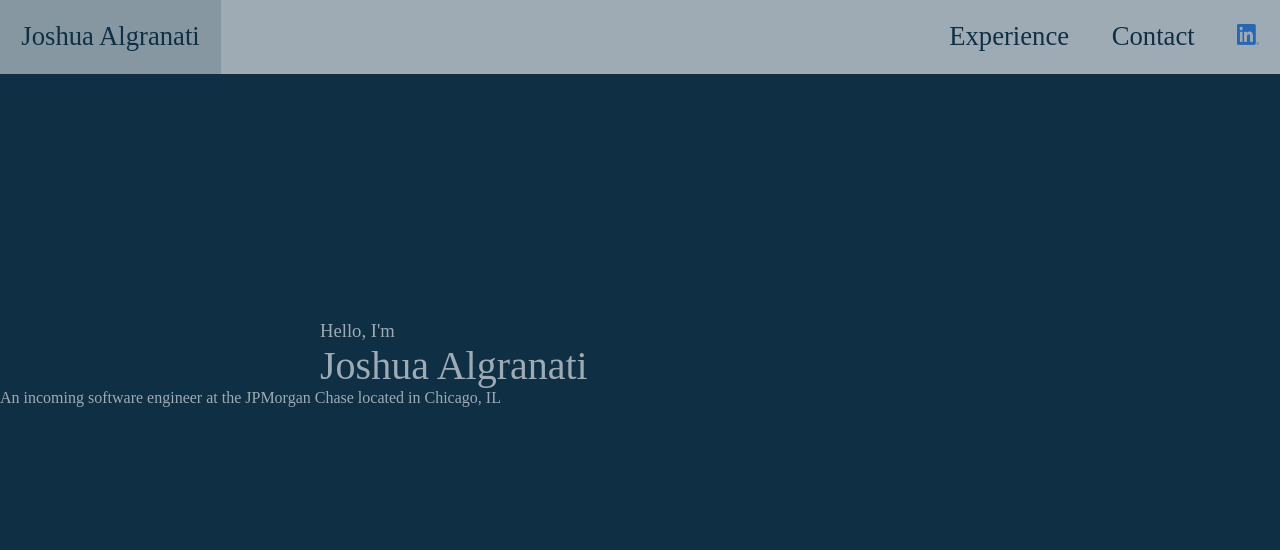
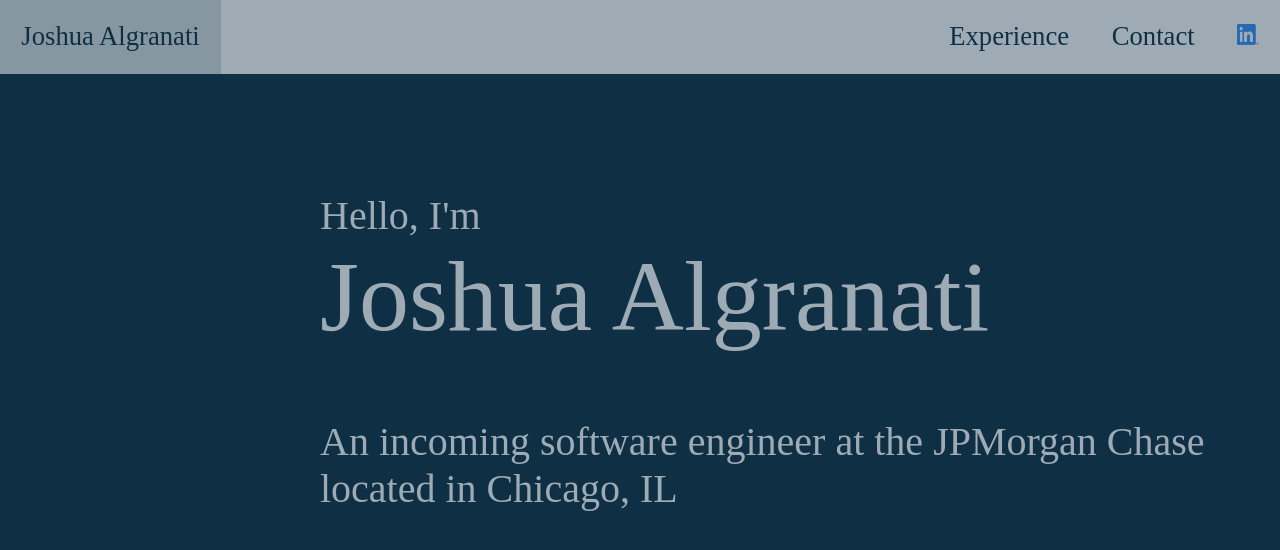
Before and after one commit to joshalgranati/joshalgranati.github.io, a website: page index.html in a window 1280 px wide. Drawn offline with Linux system fonts and the light colour scheme.

Commit message:
change margins

```diff
--- a/css/style.css
+++ b/css/style.css
@@ -16,20 +16,20 @@
 }
 
 div.content-text-start{
-    margin-top: 25%;
+    margin-top: 15%;
     margin-left: 25%;
-    font-size: 14pt;
+    font-size: 30pt;
 }
 
 div.content-text-big{
     margin-left: 25%;
-    font-size: 30pt;
+    font-size: 75pt;
 }
 
 div.content-text{
     margin-top: 5%;
     margin-left: 25%;
-    font-size: 14pt;
+    font-size: 30pt;
 }
 
 ul.navs{
--- a/index.html
+++ b/index.html
@@ -24,7 +24,7 @@
             <div class="content-text-big">
                 Joshua Algranati
             </div>
-            <div class="context-text">
+            <div class="content-text">
                 An incoming software engineer at the JPMorgan Chase located in Chicago, IL
             </div>
 
```
